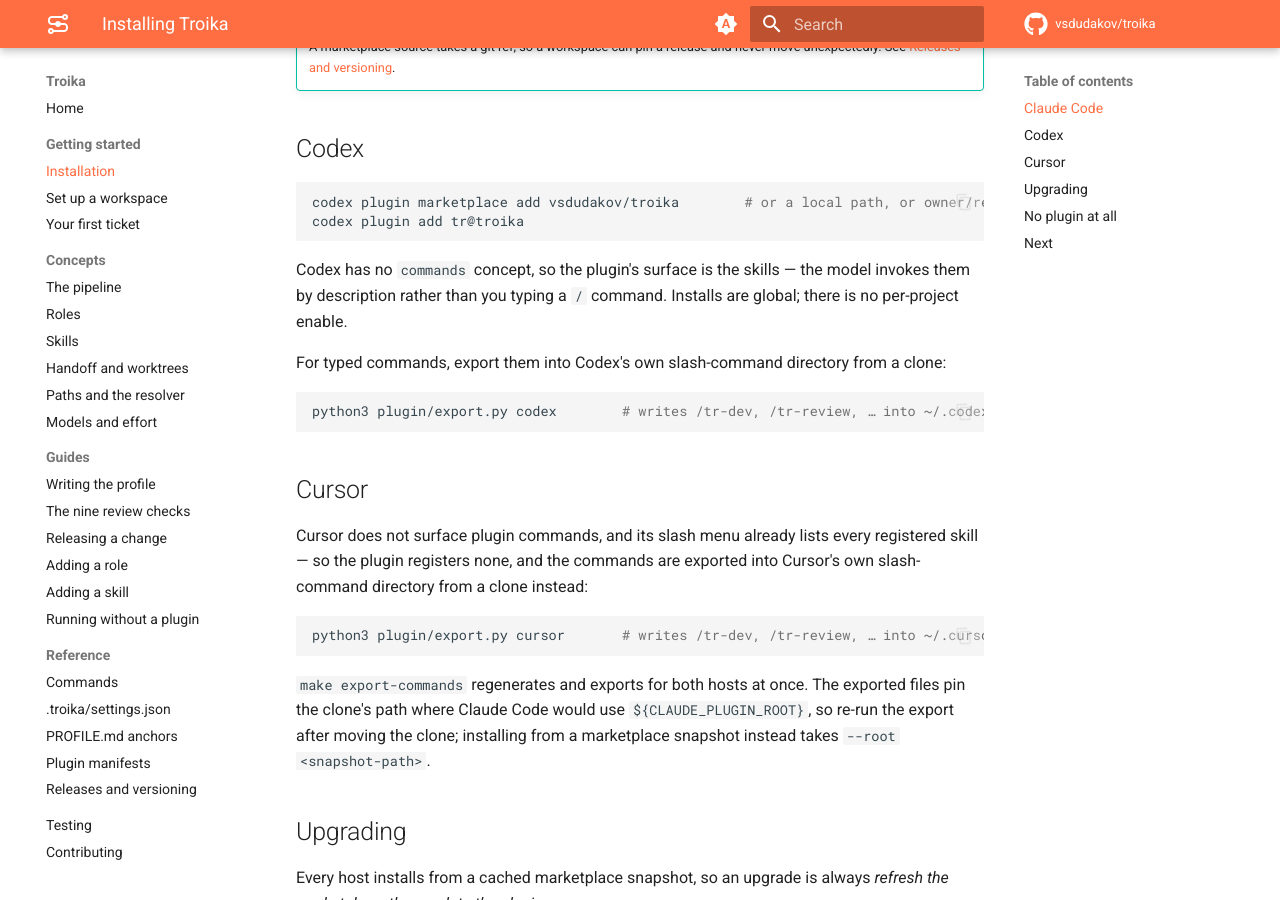
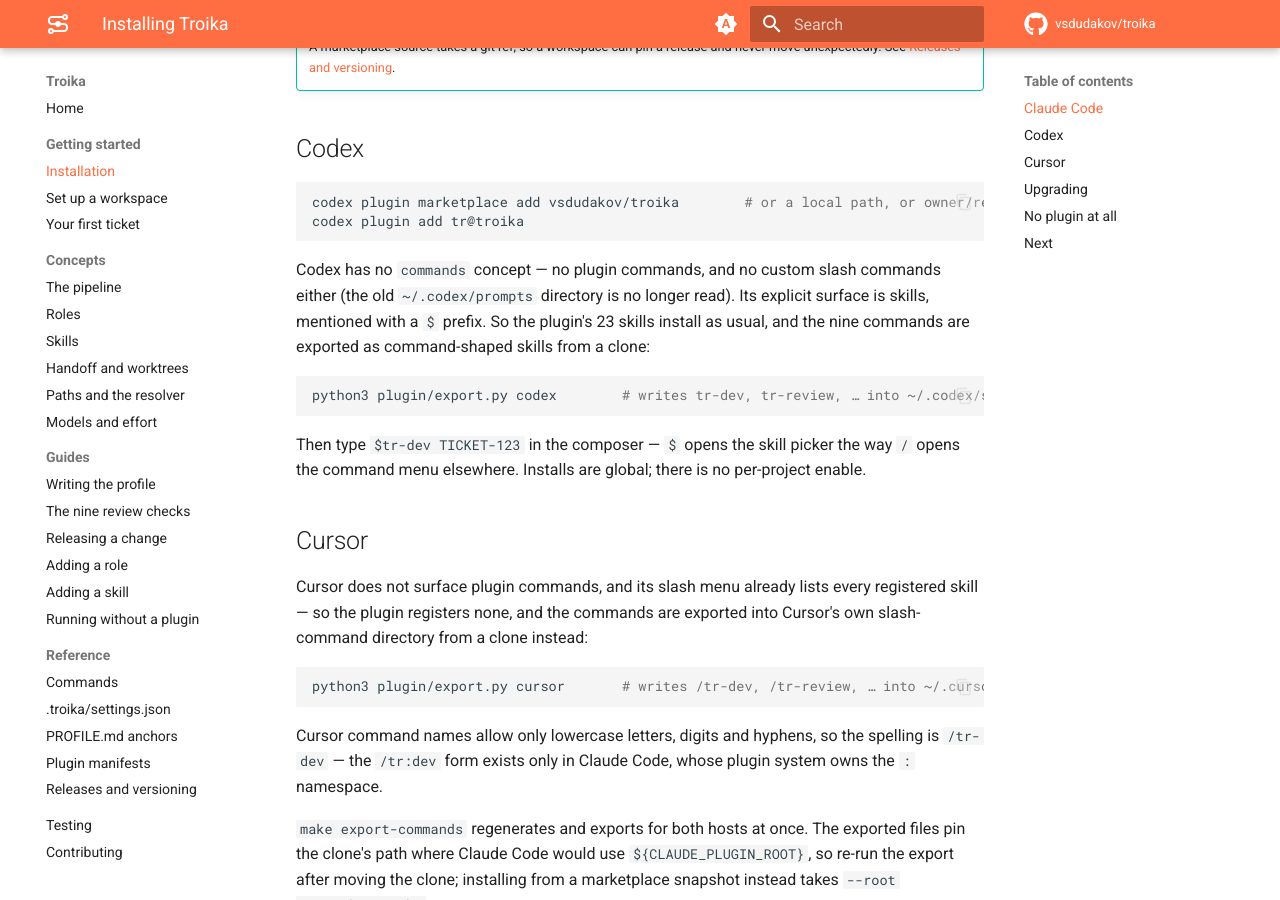
Before and after one commit to vsdudakov/troika, an MkDocs documentation site: the page built from docs/getting-started/installation.md, in a window 1280 px wide and 900 px high, scrolled down 770 px. Built offline with MkDocs 1.6.1 and Material for MkDocs 9.7.7, drawn with Linux system fonts in a browser that asks for light colours; comment, search, counter and statistics services are not loaded.

Commit message:
fix(export): Codex commands export as skills — custom prompts are gone
Codex 0.147 no longer reads ~/.codex/prompts, so the exported command files
were invisible. The export now writes each command as a skill directory in
~/.codex/skills, invoked $tr-<alias>; Cursor keeps /tr-<alias> command
files. Host spelling is substituted per target, $ARGUMENTS becomes a plain
instruction since only Claude Code expands it, and the docs state each
host's real invocation.

Co-Authored-By: Claude Fable 5 <noreply@anthropic.com>

````diff
--- a/docs/getting-started/installation.md
+++ b/docs/getting-started/installation.md
@@ -44,15 +44,17 @@ codex plugin marketplace add vsdudakov/troika        # or a local path, or owner
 codex plugin add tr@troika
 ```
 
-Codex has no `commands` concept, so the plugin's surface is the skills — the model invokes
-them by description rather than you typing a `/` command. Installs are global; there is no
-per-project enable.
-
-For typed commands, export them into Codex's own slash-command directory from a clone:
+Codex has no `commands` concept — no plugin commands, and no custom slash commands either
+(the old `~/.codex/prompts` directory is no longer read). Its explicit surface is skills,
+mentioned with a `$` prefix. So the plugin's 23 skills install as usual, and the nine
+commands are exported as command-shaped skills from a clone:
 
 ```bash
-python3 plugin/export.py codex        # writes /tr-dev, /tr-review, … into ~/.codex/prompts
+python3 plugin/export.py codex        # writes tr-dev, tr-review, … into ~/.codex/skills
 ```
+
+Then type `$tr-dev TICKET-123` in the composer — `$` opens the skill picker the way `/`
+opens the command menu elsewhere. Installs are global; there is no per-project enable.
 
 ## Cursor
 
@@ -63,6 +65,10 @@ slash-command directory from a clone instead:
 ```bash
 python3 plugin/export.py cursor       # writes /tr-dev, /tr-review, … into ~/.cursor/commands
 ```
+
+Cursor command names allow only lowercase letters, digits and hyphens, so the spelling is
+`/tr-dev` — the `/tr:dev` form exists only in Claude Code, whose plugin system owns the
+`:` namespace.
 
 `make export-commands` regenerates and exports for both hosts at once. The exported files
 pin the clone's path where Claude Code would use `${CLAUDE_PLUGIN_ROOT}`, so re-run the
````
Also changed, not shown: README.md (+3 -2 lines), 7 other files.
